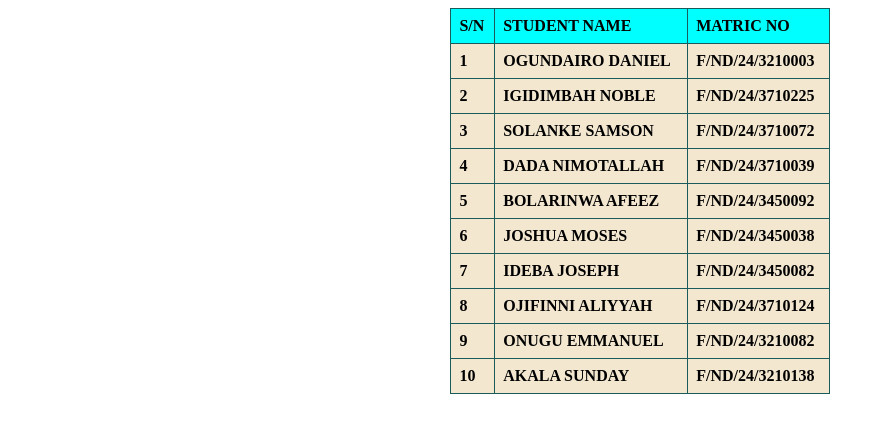
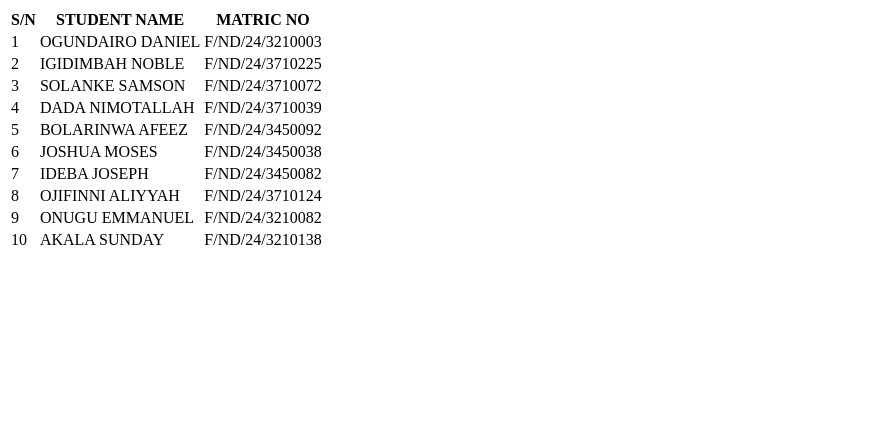
Before and after one commit to OGDANIEL08/YCTDIGITALWEBFRONTEND, a plain HTML site: page assignments/assignment1.html in a window 1280 px wide. Shown: the whole page, without its empty margins (0-882 px from the left). Drawn offline with Linux system fonts and the light colour scheme.

Commit message:
table with no css

```diff
--- a/assignments/assignment1.html
+++ b/assignments/assignment1.html
@@ -4,30 +4,9 @@
   <title>YCTFRONTEND STUDENT TABLE</title>
 </head>
 <style>
-  table {
-    border-collapse: collapse;
-    width: 30%;
-    background-color: rgb(243, 231, 208);
-    font-weight: bold;
-  }
 
-  td,th {
-    border: 1px solid black;
-    border-color: rgb(26, 92, 92);
-    text-align: left;
-    padding: 8px;
-  }
-  .tablec {
-    display: flex;
-    justify-content: center;
-  }
-
-  th {
-    background-color: aqua;
-  }
 </style>
 <body>
-  <div class="tablec">
    <table>
     <tr>
       <th>S/N</th>
@@ -85,6 +64,6 @@
       <td>F/ND/24/3210138</td>
     </tr>
    </table>
-  </div>
+
 </body>
 </html>
```
